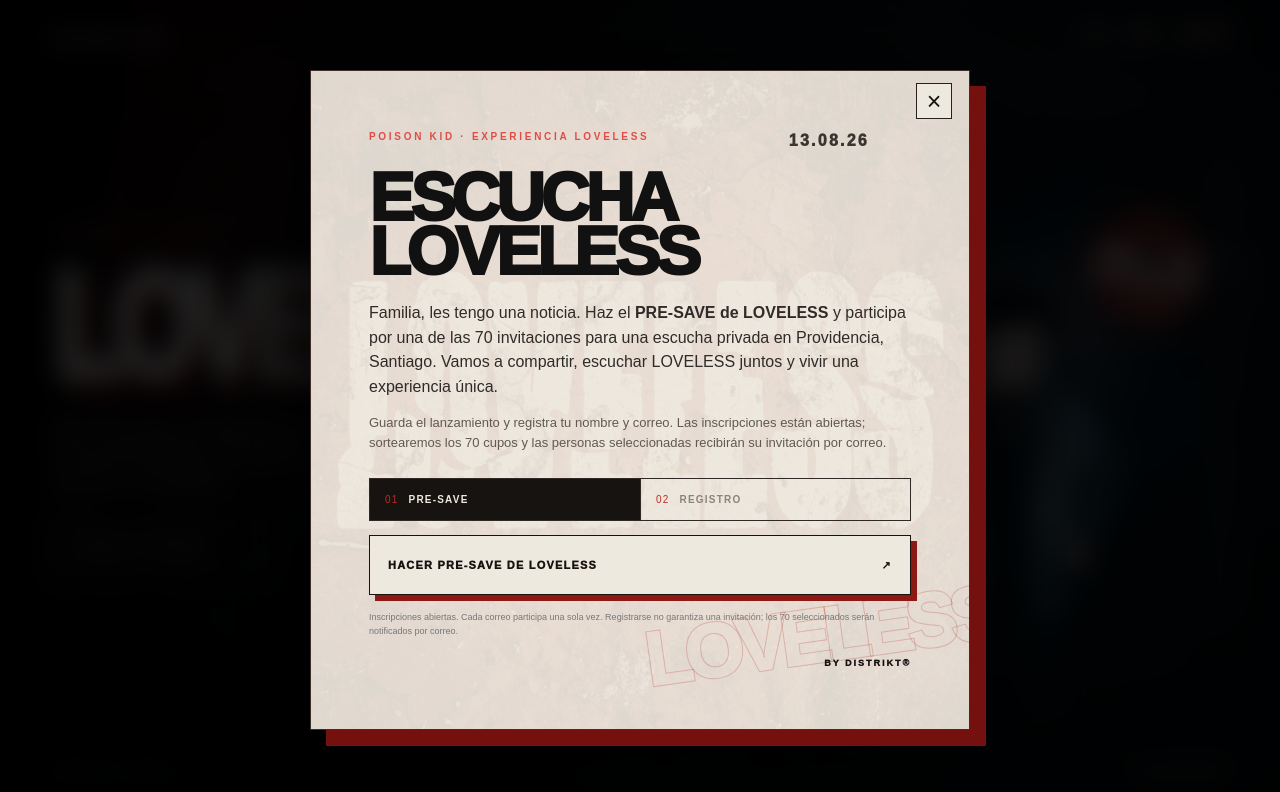
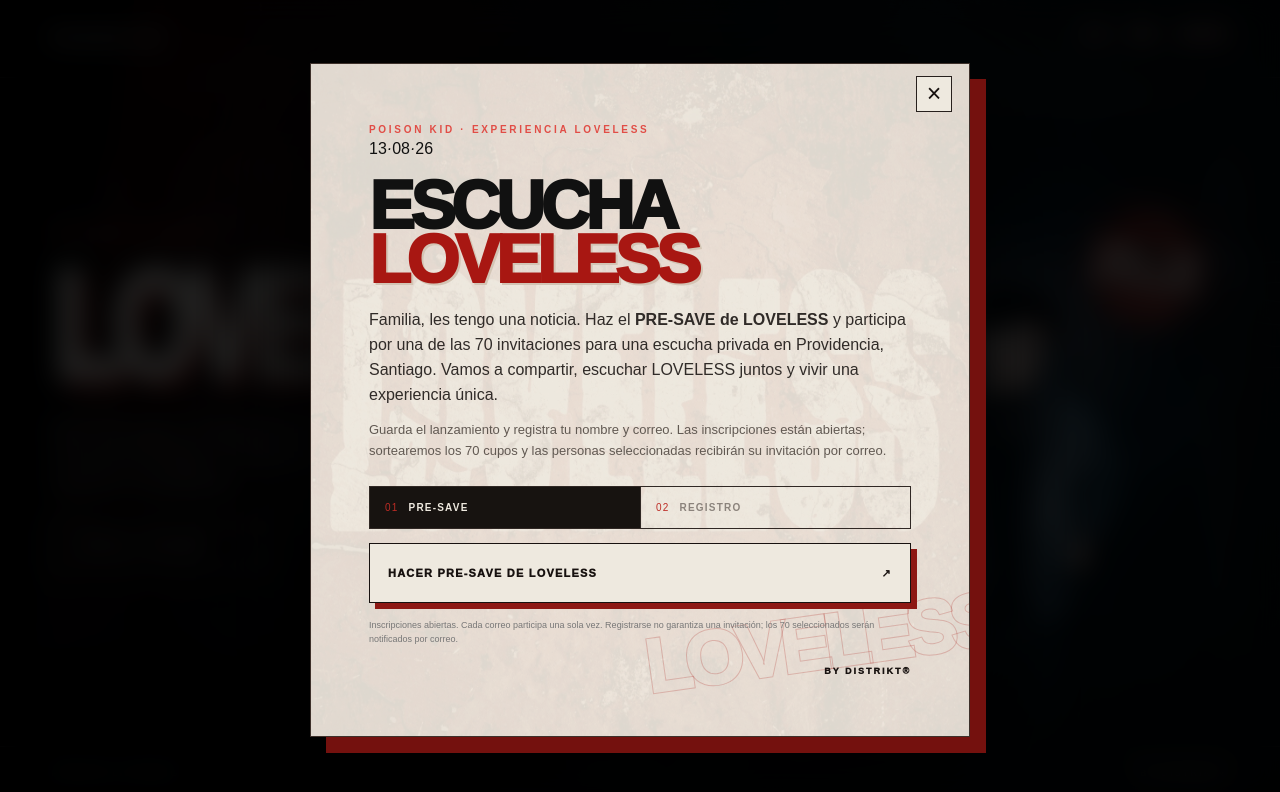
Before and after one commit to fcpanxocastro-cisko/Loveless---kid-poison, a Next.js app: page / in a window 1280 px wide. Shown: the top 792 px of the page. Built offline with nearby package versions, Linux system fonts and the light colour scheme.

Commit message:
Feature event date and highlight LOVELESS

```diff
--- a/app/page.tsx
+++ b/app/page.tsx
@@ -94,9 +94,11 @@ export default function Home() {
               <>
                 <div className="modalTopline">
                   <p className="redLabel">POISON KID · EXPERIENCIA LOVELESS</p>
-                  <span>13.08.26</span>
                 </div>
-                <h2 id="dialog-title">ESCUCHA<br />LOVELESS</h2>
+                <div className="eventDate" aria-label="13 de agosto de 2026">
+                  <span>13</span><i>·</i><span>08</span><i>·</i><span>26</span>
+                </div>
+                <h2 id="dialog-title">ESCUCHA<br /><em>LOVELESS</em></h2>
                 <p className="intro">
                   Familia, les tengo una noticia. Haz el <b>PRE-SAVE de LOVELESS</b> y
                   participa por una de las 70 invitaciones para una escucha privada
```
